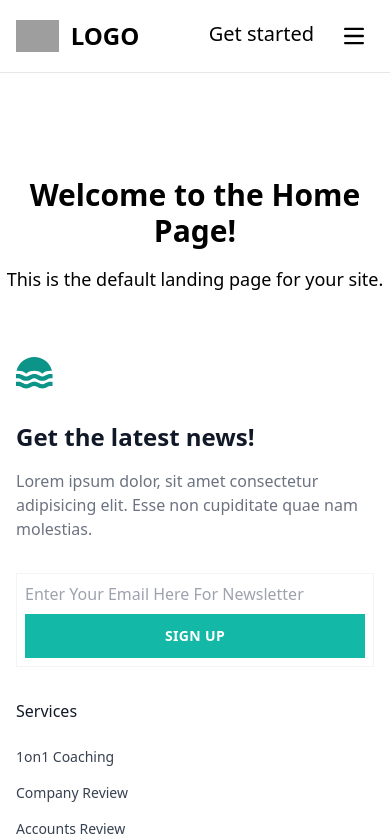
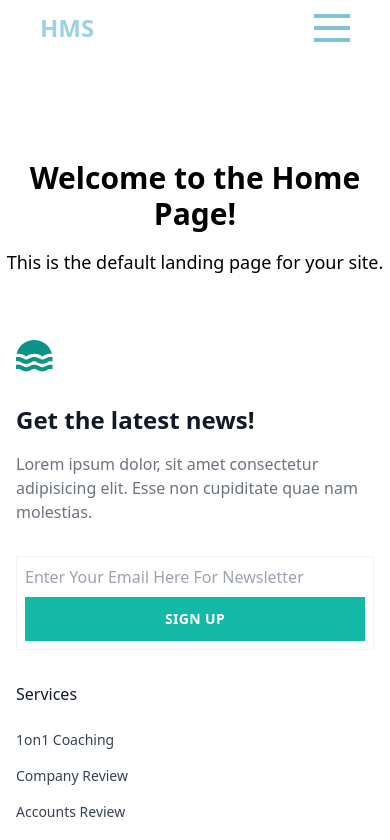
Before and after one commit to Anand-D-Priyanshu/Samavasa, a Next.js app: page / in a window 390 px wide. Shown: the top 840 px of the page. Built offline with nearby package versions, Linux system fonts and the light colour scheme; grey boxes are pictures that could not be loaded.

Commit message:
Update Navbar.tsx
Update Navbar and optimized for Mobile, Tab and Desktop.

```diff
--- a/app/(website)/components/Navbar.tsx
+++ b/app/(website)/components/Navbar.tsx
@@ -1,117 +1,40 @@
-"use client";
-import { useState, useEffect, useRef } from "react";
+"use client"
+import React from 'react'
 
 const Navbar = () => {
-  const [isOpen, setIsOpen] = useState(false);
-  const [visible, setVisible] = useState(true);
-  const lastScrollY = useRef(0);
+  return (
+    <div>
+      <nav className="w-full h-14 items-center flex justify-between px-10 lg:px-44">
+        <ul>
+          <li className="font-semibold lg:text-xl text-2xl hover:scale-110 text-[#9bd3e5]">HMS</li>
+        </ul>
+        <ul className="lg:flex hidden justify-between w-72 ">
+          <li className="hover:text-[#9bd3e5] hover:font-medium">Home</li>
+          <li className="hover:text-[#9bd3e5] hover:font-medium">About</li>
+          <li className="hover:text-[#9bd3e5] hover:font-medium">contact</li>
+        </ul>
+        <div>
+          <button className="border-2 hidden lg:flex border-[#80c3d9] px-3 text-white bg-[#b0dae8] rounded-md hover:scale-110">Sign In</button>
+        </div>
+        <div className="lg:hidden ">
+          <div className="flex justify-center items-center ">
+            <div className="relative group cursor-pointer">
+              <div className="w-9 h-7 flex flex-col justify-between">
+                <div className="w-full h-1 bg-[#80c3d9] transition-all"></div>
+                <div className="w-full h-1 bg-[#80c3d9] transition-all"></div>
+                <div className="w-full h-1 bg-[#80c3d9] transition-all"></div>
+              </div>
+              <div className="absolute right-0 top-0 text-sm rounded bg-[#bde0eb] shadow-lg w-32 opacity-0 invisible group-hover:opacity-100 group-hover:visible transition-opacity duration-300">
+                <a href="#" className="block px-4 py-2 hover:text-white">HOME</a>
+                <a href="#" className="block px-4 py-2 hover:text-white">ABOUT US</a>
+                <a href="#" className="block px-4 py-2 hover:text-white">CONTACT</a>
+              </div>
+            </div>
+          </div>
+        </div>
+      </nav>
+    </div>
+  )
+}
 
-  const controlNavbar = () => {
-    if (window.scrollY > lastScrollY.current) {
-      setVisible(false);
-    } else {
-      setVisible(true);
-    }
-    lastScrollY.current = window.scrollY;
-  };
-
-  useEffect(() => {
-    window.addEventListener("scroll", controlNavbar);
-    return () => {
-      window.removeEventListener("scroll", controlNavbar);
-    };
-  }, []);
-
-  const toggleMenu = () => setIsOpen((prev) => !prev);
-
-  return (
-    <nav
-      className={`bg-background border-b backdrop-blur-lg sticky top-0 transition-transform duration-300 ${
-        visible ? "translate-y-0" : "-translate-y-full"
-      }`}
-    >
-      <div className="max-w-screen-xl flex flex-wrap items-center justify-between mx-auto p-4">
-        <a href="/" className="flex items-center space-x-3 rtl:space-x-reverse">
-          <img
-            src="https://flowbite.com/docs/images/logo.svg"
-            className="h-8"
-            alt="Logo"
-          />
-          <span className="self-center text-2xl font-semibold text-foreground">
-            LOGO
-          </span>
-        </a>
-        <div className="flex md:order-2 space-x-3 rtl:space-x-reverse">
-          <a href="/auth/signup">
-            <button
-              type="button"
-              className="bg-foreground text-background hover:opacity-90 focus:ring-4 focus:outline-none font-medium rounded-lg text-xl px-2 py-1"
-            >
-              Get started
-            </button>
-          </a>
-          <button
-            onClick={toggleMenu}
-            type="button"
-            className="inline-flex items-center p-2 w-10 h-10 justify-center text-foreground rounded-lg md:hidden hover:bg-gray-200 dark:hover:bg-gray-800 focus:ring-2 focus:ring-gray-300 dark:focus:ring-gray-600"
-            aria-label="Toggle menu"
-            aria-expanded={isOpen}
-          >
-            <span className="sr-only">Open main menu</span>
-            <svg
-              className="w-5 h-5"
-              xmlns="http://www.w3.org/2000/svg"
-              fill="none"
-              viewBox="0 0 17 14"
-              aria-hidden="true"
-            >
-              <path
-                stroke="currentColor"
-                strokeLinecap="round"
-                strokeLinejoin="round"
-                strokeWidth="2"
-                d="M1 1h15M1 7h15M1 13h15"
-              />
-            </svg>
-          </button>
-        </div>
-        <div
-          className={`items-center w-full md:flex md:w-auto md:order-1 ${
-            isOpen ? "block" : "hidden"
-          }`}
-          id="navbar-cta"
-        >
-          <ul className="flex flex-col text-lg font-semibold p-4 md:p-0 mt-4 border border-gray-100 rounded-lg bg-background md:space-x-8 rtl:space-x-reverse md:flex-row md:mt-0 md:border-0">
-            <li>
-              <a
-                href="/"
-                className="block py-2 px-3 md:p-0 text-foreground hover:underline"
-                aria-current="page"
-              >
-                Home
-              </a>
-            </li>
-            <li>
-              <a
-                href="/about"
-                className="block py-2 px-3 md:p-0 text-foreground hover:underline"
-              >
-                About
-              </a>
-            </li>
-            <li>
-              <a
-                href="/contact"
-                className="block py-2 px-3 md:p-0 text-foreground hover:underline"
-              >
-                Contact
-              </a>
-            </li>
-          </ul>
-        </div>
-      </div>
-    </nav>
-  );
-};
-
-export default Navbar;
+export default Navbar
```
